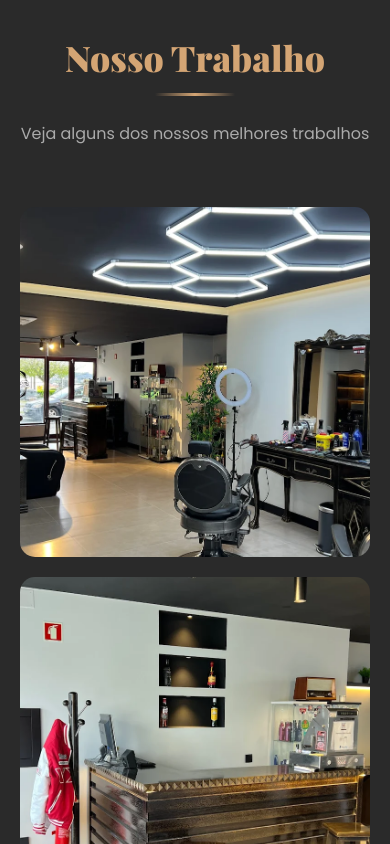
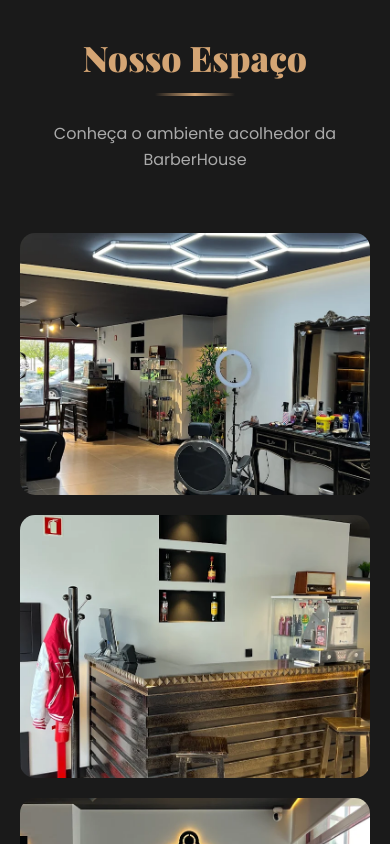
Before and after one commit to DiogoCosta5667/BarberHouse, a React (Vite) app: page / in a window 390 px wide. Shown: the part 4120-4964 px from the top of the page. Built offline with nearby package versions, Linux system fonts and the light colour scheme.

Commit message:
Add separate sections: OurSpace (establishment) and Gallery (haircuts)

```diff
--- a/src/App.jsx
+++ b/src/App.jsx
@@ -2,6 +2,7 @@ import { useState, useEffect } from 'react'
 import Header from './components/Header'
 import Hero from './components/Hero'
 import Services from './components/Services'
+import OurSpace from './components/OurSpace'
 import Gallery from './components/Gallery'
 import About from './components/About'
 import Contact from './components/Contact'
@@ -21,6 +22,7 @@ function App() {
       <Hero />
       <About />
       <Services />
+      <OurSpace />
       <Gallery />
       <Contact />
       <Footer />
--- a/src/components/Header/index.jsx
+++ b/src/components/Header/index.jsx
@@ -34,7 +34,8 @@ function Header() {
             <a onClick={() => scrollToSection('hero')}>Início</a>
             <a onClick={() => scrollToSection('about')}>Sobre</a>
             <a onClick={() => scrollToSection('services')}>Serviços</a>
-            <a onClick={() => scrollToSection('gallery')}>Nosso Espaço</a>
+            <a onClick={() => scrollToSection('space')}>Nosso Espaço</a>
+            <a onClick={() => scrollToSection('gallery')}>Trabalhos</a>
             <a onClick={() => scrollToSection('contact')}>Contacto</a>
           </nav>
 
--- /dev/null
+++ b/src/components/OurSpace/index.jsx
@@ -0,0 +1,38 @@
+import './styles.css'
+
+function OurSpace() {
+  const images = [
+    { id: 1, src: '/images/gallery1.jpg', alt: 'Espaço BarberHouse' },
+    { id: 2, src: '/images/gallery2.jpg', alt: 'Interior da Barbearia' },
+    { id: 3, src: '/images/gallery3.jpg', alt: 'Ambiente Acolhedor' },
+    { id: 4, src: '/images/gallery4.jpg', alt: 'Instalações BarberHouse' },
+  ]
+
+  return (
+    <section id="space" className="our-space">
+      <div className="container">
+        <div className="section-header">
+          <h2 className="section-title">Nosso Espaço</h2>
+          <p className="section-subtitle">Conheça o ambiente acolhedor da BarberHouse</p>
+        </div>
+
+        <div className="space-grid">
+          {images.map((image, index) => (
+            <div
+              key={image.id}
+              className="space-item"
+              style={{ animationDelay: `${index * 0.1}s` }}
+            >
+              <img src={image.src} alt={image.alt} />
+              <div className="space-overlay">
+                <span>{image.alt}</span>
+              </div>
+            </div>
+          ))}
+        </div>
+      </div>
+    </section>
+  )
+}
+
+export default OurSpace
--- /dev/null
+++ b/src/components/OurSpace/styles.css
@@ -0,0 +1,69 @@
+.our-space {
+  padding: 100px 0;
+  background: var(--dark-bg);
+}
+
+.space-grid {
+  display: grid;
+  grid-template-columns: repeat(auto-fit, minmax(300px, 1fr));
+  gap: 25px;
+}
+
+.space-item {
+  position: relative;
+  overflow: hidden;
+  border-radius: 15px;
+  cursor: pointer;
+  aspect-ratio: 4/3;
+  animation: scaleIn 0.6s ease backwards;
+}
+
+.space-item img {
+  width: 100%;
+  height: 100%;
+  object-fit: cover;
+  transition: transform 0.5s ease;
+}
+
+.space-item:hover img {
+  transform: scale(1.1);
+}
+
+.space-overlay {
+  position: absolute;
+  top: 0;
+  left: 0;
+  right: 0;
+  bottom: 0;
+  background: linear-gradient(135deg, rgba(212, 165, 116, 0.9), rgba(139, 111, 71, 0.9));
+  display: flex;
+  align-items: center;
+  justify-content: center;
+  opacity: 0;
+  transition: var(--transition);
+}
+
+.space-item:hover .space-overlay {
+  opacity: 1;
+}
+
+.space-overlay span {
+  color: white;
+  font-size: 1.2rem;
+  font-weight: 600;
+  text-transform: uppercase;
+  letter-spacing: 2px;
+  text-align: center;
+  padding: 20px;
+}
+
+@media (max-width: 768px) {
+  .our-space {
+    padding: 60px 0;
+  }
+
+  .space-grid {
+    grid-template-columns: 1fr;
+    gap: 20px;
+  }
+}
```
Also changed, not shown: src/components/Gallery/index.jsx (+14 -7 lines).
